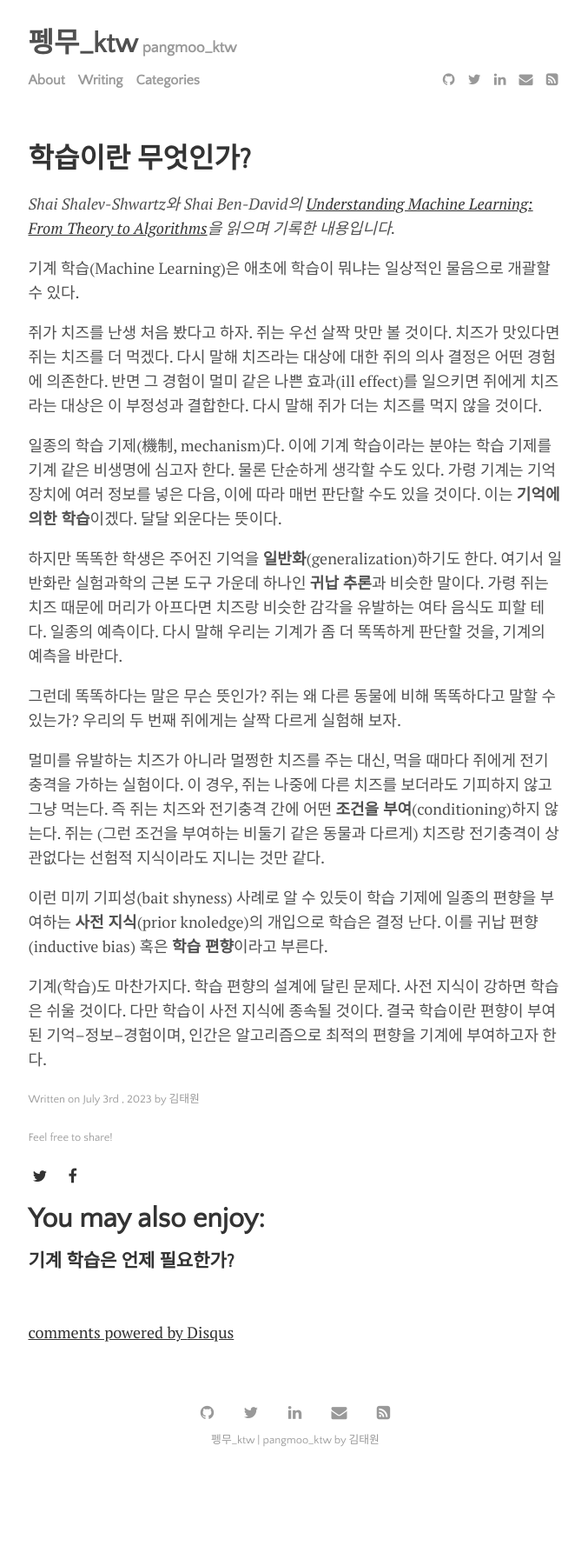
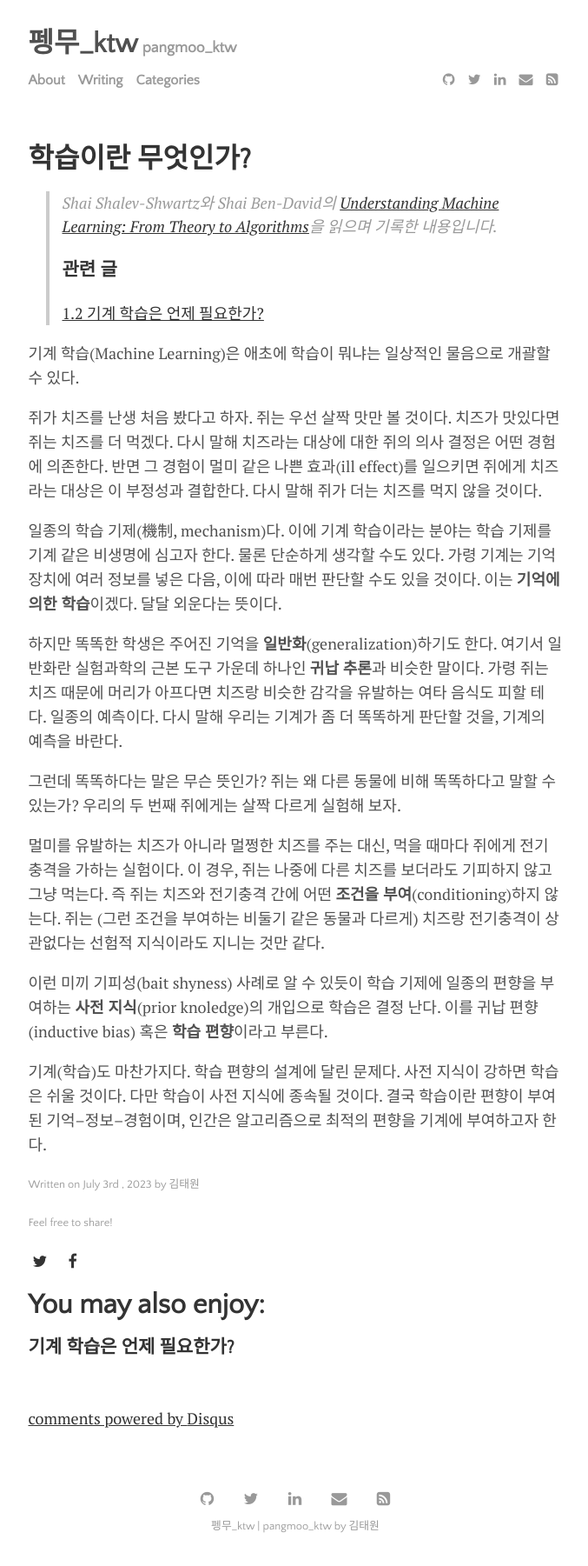
Before and after one commit to pangmoo-KTW/pangmoo-KTW, a Jekyll site: the page built from _posts/2023-07-03-uml0.md, in a window 1280 px wide. Shown: the whole page at 87% size, without its empty margins (300-977 px from the left). Built offline with Jekyll 4.4.1, drawn with Linux system fonts in a browser that asks for light colours; comment, search, counter and statistics services are not loaded; before the commit the page ends 1702 px from its top, so only the background shows below that.

Commit message:
20230704_05

```diff
--- a/_posts/2023-07-03-uml0.md
+++ b/_posts/2023-07-03-uml0.md
@@ -6,7 +6,11 @@ categories: MachineLearning
 tags: [MachineLearning]
 ---
 
-*Shai Shalev-Shwartz와 Shai Ben-David의 [Understanding Machine Learning: From Theory to Algorithms](https://www.cs.huji.ac.il/~shais/UnderstandingMachineLearning/understanding-machine-learning-theory-algorithms.pdf){:target="_blank"}을 읽으며 기록한 내용입니다.*
+> *Shai Shalev-Shwartz와 Shai Ben-David의 [Understanding Machine Learning: From Theory to Algorithms](https://www.cs.huji.ac.il/~shais/UnderstandingMachineLearning/understanding-machine-learning-theory-algorithms.pdf){:target="_blank"}을 읽으며 기록한 내용입니다.*
+>
+> <h3>관련 글</h3>
+>
+> [1.2 기계 학습은 언제 필요한가?](https://pangmoo-ktw.github.io/pangmoo-KTW/uml02){:target="_blank"}
 
 기계 학습(Machine Learning)은 애초에 학습이 뭐냐는 일상적인 물음으로 개괄할 수 있다.
 
```
